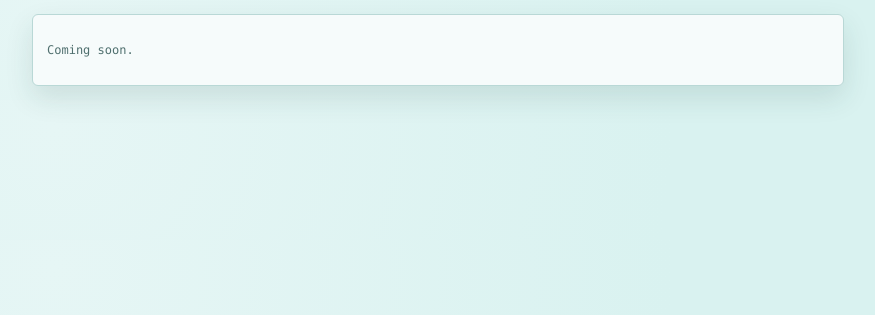
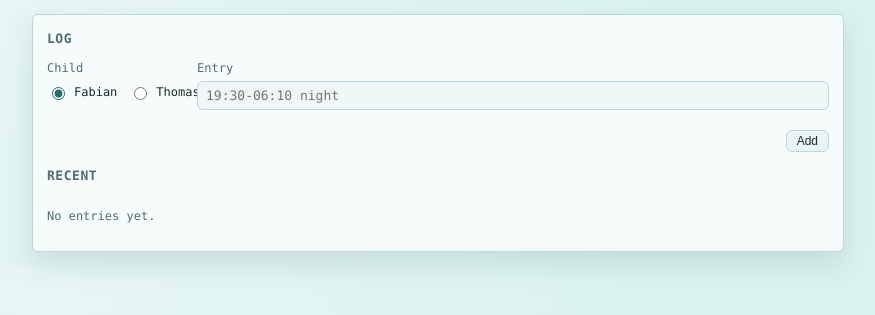
Before and after one commit to sebastianbartmann/notes_editor, a FastAPI app: template app/templates/sleep_times.html in a window 1280 px wide. Shown: the part 40-355 px from the top of the page, without its empty margins (202-1077 px from the left). Run offline with FastAPI, Linux system fonts and the light colour scheme; the template is opened without the code that fills it, so the values that code supplies are empty.

Commit message:
Add sleep times log UI

```diff
--- a/app/main.py
+++ b/app/main.py
@@ -178,6 +178,30 @@ def ensure_petra_file_exists(filepath: Path) -> None:
         )
         filepath.write_text(content)
         git_commit_and_push("Create Petra notes")
+
+
+def get_sleep_times_filepath() -> Path:
+    return VAULT_ROOT / "sleep_times.md"
+
+
+def ensure_sleep_times_file_exists(filepath: Path) -> None:
+    if not filepath.exists():
+        content = (
+            "# Sleep Times\n\n"
+            "Log entries in the format:\n"
+            "- YYYY-MM-DD | Name | 19:30-06:10 | night\n\n"
+        )
+        filepath.write_text(content)
+        git_commit_and_push("Create sleep times log")
+
+
+def get_recent_sleep_entries(filepath: Path, limit: int = 20) -> list[str]:
+    if not filepath.exists():
+        return []
+
+    lines = [line for line in filepath.read_text().splitlines() if line.strip()]
+    entries = [line for line in lines if not line.startswith("#") and not line.startswith("- ")]
+    return entries[-limit:]
 
 
 @app.get("/", response_class=HTMLResponse)
@@ -394,7 +418,37 @@ async def llm_page(request: Request):
 
 @app.get("/sleep-times", response_class=HTMLResponse)
 async def sleep_times_page(request: Request):
-    return templates.TemplateResponse("sleep_times.html", {"request": request})
+    git_pull()
+    filepath = get_sleep_times_filepath()
+    ensure_sleep_times_file_exists(filepath)
+    entries = get_recent_sleep_entries(filepath)
+    return templates.TemplateResponse(
+        "sleep_times.html",
+        {"request": request, "entries": entries},
+    )
+
+
+@app.post("/api/sleep-times/append")
+async def append_sleep_times(
+    child: str = Form(...),
+    entry: str = Form(...),
+):
+    if not entry.strip():
+        raise HTTPException(status_code=400, detail="Entry cannot be empty")
+
+    filepath = get_sleep_times_filepath()
+    ensure_sleep_times_file_exists(filepath)
+
+    date_str = datetime.now().strftime("%Y-%m-%d")
+    normalized_child = child.strip().capitalize()
+    line = f"{date_str} | {normalized_child} | {entry.strip()}\n"
+    append_entry("sleep_times.md", line)
+
+    success, msg = git_commit_and_push("Append sleep times")
+    return {
+        "success": success,
+        "message": "Entry added" if success else msg,
+    }
 
 
 @app.get("/api/files/tree", response_class=HTMLResponse)
--- a/app/static/style.css
+++ b/app/static/style.css
@@ -197,6 +197,88 @@ a {
     font-size: 12px;
 }
 
+.sleep-form {
+    display: flex;
+    flex-direction: column;
+    gap: var(--space-2);
+}
+
+.sleep-inputs {
+    display: grid;
+    grid-template-columns: 140px 1fr;
+    gap: var(--space-2);
+}
+
+.sleep-label {
+    display: flex;
+    flex-direction: column;
+    gap: 4px;
+    font-size: 12px;
+    color: var(--muted);
+}
+
+.sleep-label input {
+    background: #0f1114;
+    border: 1px solid var(--panel-border);
+    border-radius: var(--radius);
+    color: var(--text);
+    padding: 6px 8px;
+    font-family: var(--font);
+    font-size: 13px;
+}
+
+.sleep-options {
+    display: flex;
+    flex-direction: row;
+    gap: 12px;
+    margin-top: 2px;
+}
+
+.sleep-choice {
+    display: flex;
+    align-items: center;
+    gap: 6px;
+    font-size: 12px;
+    color: var(--text);
+}
+
+.sleep-choice input {
+    accent-color: var(--accent);
+}
+
+.sleep-history {
+    margin-top: var(--space-3);
+}
+
+.sleep-list {
+    display: flex;
+    flex-direction: column;
+    gap: 4px;
+    font-size: 12px;
+}
+
+.sleep-line {
+    padding: 4px 6px;
+    border-radius: 4px;
+    border: 1px solid var(--panel-border);
+    background: #111418;
+    color: var(--text);
+}
+
+body.theme-petra .sleep-label input {
+    background: #eef7f6;
+    border-color: #b9d8d6;
+}
+
+body.theme-petra .sleep-line {
+    background: #e8f4f3;
+}
+
+@media (max-width: 600px) {
+    .sleep-inputs {
+        grid-template-columns: 1fr;
+    }
+}
 h3 {
     margin: 0;
     font-size: 13px;
--- a/app/templates/sleep_times.html
+++ b/app/templates/sleep_times.html
@@ -17,8 +17,67 @@
         </nav>
 
         <article class="panel">
-            <p class="muted">Coming soon.</p>
+            <div class="panel-header">
+                <h3>Log</h3>
+            </div>
+            <form class="sleep-form" hx-post="/api/sleep-times/append" hx-target="#sleep-message" hx-swap="innerHTML">
+                <div class="sleep-inputs">
+                    <label class="sleep-label">
+                        <span>Child</span>
+                        <div class="sleep-options">
+                            <label class="sleep-choice">
+                                <input type="radio" name="child" value="Fabian" checked>
+                                <span>Fabian</span>
+                            </label>
+                            <label class="sleep-choice">
+                                <input type="radio" name="child" value="Thomas">
+                                <span>Thomas</span>
+                            </label>
+                        </div>
+                    </label>
+                    <label class="sleep-label">
+                        <span>Entry</span>
+                        <input type="text" name="entry" placeholder="19:30-06:10 night" required autocomplete="off" autocapitalize="none" spellcheck="false">
+                    </label>
+                </div>
+                <div class="actions view-actions">
+                    <button class="button" type="submit">Add</button>
+                </div>
+            </form>
+            <div id="sleep-message"></div>
+
+            <div class="sleep-history">
+                <div class="panel-header">
+                    <h3>Recent</h3>
+                </div>
+                <div class="sleep-list">
+                    {% if entries %}
+                        {% for item in entries %}
+                        <div class="sleep-line">{{ item }}</div>
+                        {% endfor %}
+                    {% else %}
+                        <p class="muted">No entries yet.</p>
+                    {% endif %}
+                </div>
+            </div>
         </article>
     </main>
+
+    <script>
+        document.body.addEventListener('htmx:afterRequest', function(evt) {
+            if (evt.detail.xhr.responseURL.includes('/api/sleep-times/append')) {
+                const messageDiv = document.getElementById('sleep-message');
+                if (evt.detail.successful) {
+                    const response = JSON.parse(evt.detail.xhr.response);
+                    messageDiv.innerHTML = `<mark>${response.message}</mark>`;
+                    setTimeout(() => {
+                        location.reload();
+                    }, 600);
+                } else {
+                    messageDiv.innerHTML = `<mark class="error">Error adding entry</mark>`;
+                }
+            }
+        });
+    </script>
 </body>
 </html>
```
